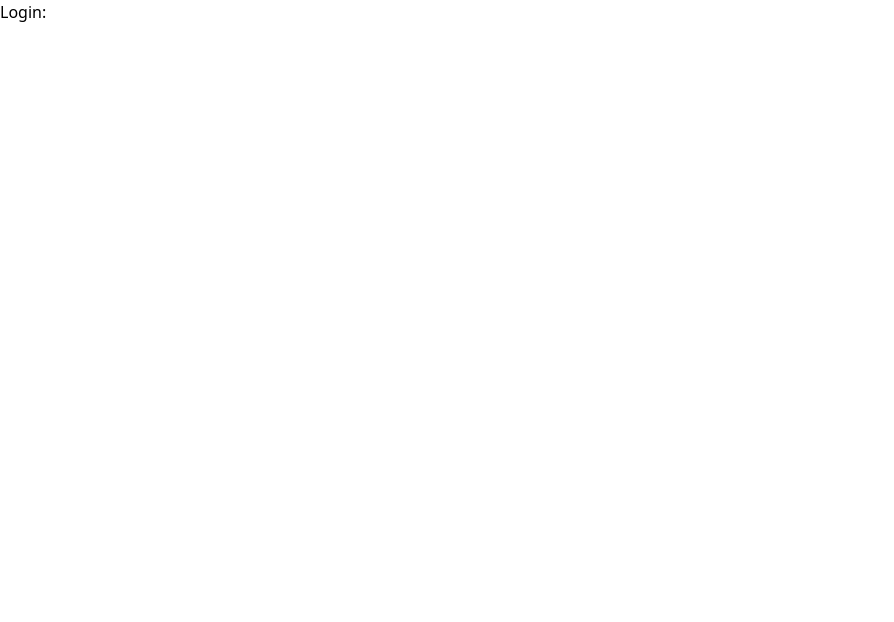
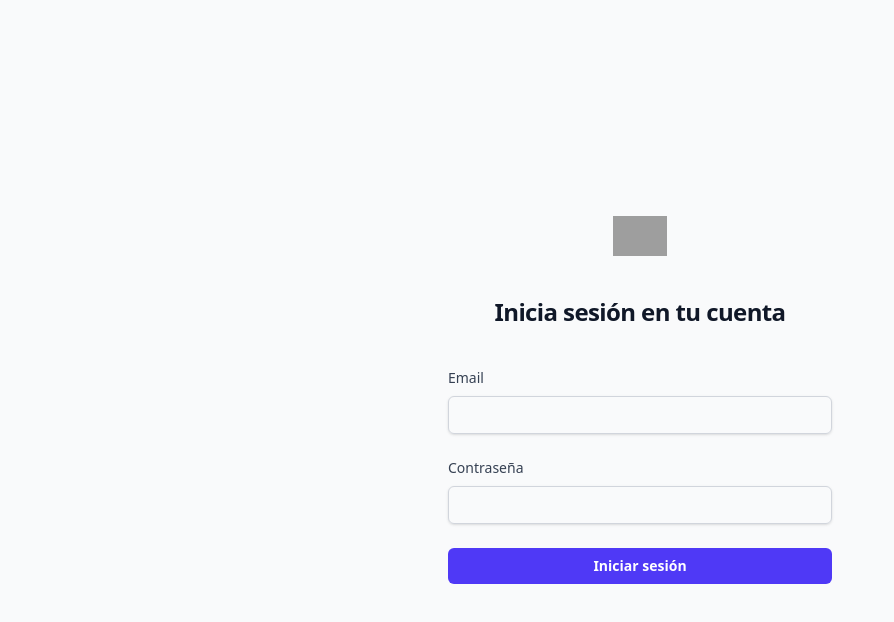
Before and after one commit to yamkrun/horas-de-servicio, a React (Vite) app: page / in a window 1280 px wide. Shown: the top 622 px of the page, without its empty margins (0-894 px from the left). Built offline with nearby package versions, Linux system fonts and the light colour scheme; grey boxes are pictures that could not be loaded.

Commit message:
Página de login: diseño y funcionalidad

```diff
--- a/src/pages/Login.jsx
+++ b/src/pages/Login.jsx
@@ -1,9 +1,135 @@
-import React from "react";
+import { useState } from "react";
+import { useNavigate } from "react-router-dom";
 
 export default function Login() {
+  const [email, setEmail] = useState("");
+  const [password, setPassword] = useState("");
+  const [error, setError] = useState("");
+  const [loading, setLoading] = useState(false);
+
+  const navigate = useNavigate();
+
+  const handleSubmit = async (e) => {
+    e.preventDefault();
+    setError("");
+    setLoading(true);
+
+    try {
+      const res = await fetch(
+        "https://www.hs-service.api.crealape.com/api/v1/auth/login",
+        {
+          method: "POST",
+          headers: { "Content-Type": "application/json" },
+          body: JSON.stringify({ email, password }),
+          credentials: "include",
+        }
+      );
+
+      if (!res.ok) {
+        const data = await res.json();
+        throw new Error(data.message || "Error en el login");
+      }
+
+      const profileRes = await fetch(
+        "https://www.hs-service.api.crealape.com/api/v1/auth/profile",
+        {
+          method: "GET",
+          credentials: "include",
+        }
+      );
+
+      const profile = await profileRes.json();
+
+      if (!profileRes.ok)
+        throw new Error(profile.message || "No se pudo obtener el perfil");
+
+      console.log("Perfil:", profile);
+
+      if (profile.role.name === "Admin") {
+        navigate("/Admin");
+      } else if (profile.role.name === "Student") {
+        navigate("/Student");
+      } else {
+        setError("Rol no reconocido");
+      }
+    } catch (err) {
+      console.error("Error:", err);
+      setError(err.message);
+    } finally {
+      setLoading(false);
+    }
+  };
+
   return (
-    <div>
-      <p>Login:</p>
+    <div className="flex min-h-screen flex-col justify-center px-6 py-12 lg:px-8 bg-gray-50">
+      <div className="sm:mx-auto sm:w-full sm:max-w-sm">
+        <img
+          alt="Your Company"
+          src="https://cloningles.estudiantefunval.org/moodle30/pluginfile.php/1/core_admin/logocompact/300x300/1733094194/LOGO%20FUNVAL%20MOODLE.png"
+          className="mx-auto h-10 w-auto"
+        />
+        <h2 className="mt-10 text-center text-2xl font-bold tracking-tight text-gray-900">
+          Inicia sesión en tu cuenta
+        </h2>
+      </div>
+
+      <div className="mt-10 sm:mx-auto sm:w-full sm:max-w-sm">
+        <form onSubmit={handleSubmit} className="space-y-6">
+          {/* Email */}
+          <div>
+            <label
+              htmlFor="email"
+              className="block text-sm font-medium text-gray-700"
+            >
+              Email
+            </label>
+            <div className="mt-2">
+              <input
+                id="email"
+                type="email"
+                value={email}
+                onChange={(e) => setEmail(e.target.value)}
+                required
+                className="block w-full rounded-md border border-gray-300 px-3 py-2 text-gray-900 shadow-sm placeholder-gray-400 focus:border-indigo-500 focus:ring-indigo-500 sm:text-sm"
+              />
+            </div>
+          </div>
+
+          {/* Password */}
+          <div>
+            <label
+              htmlFor="password"
+              className="block text-sm font-medium text-gray-700"
+            >
+              Contraseña
+            </label>
+            <div className="mt-2">
+              <input
+                id="password"
+                type="password"
+                value={password}
+                onChange={(e) => setPassword(e.target.value)}
+                required
+                className="block w-full rounded-md border border-gray-300 px-3 py-2 text-gray-900 shadow-sm placeholder-gray-400 focus:border-indigo-500 focus:ring-indigo-500 sm:text-sm"
+              />
+            </div>
+          </div>
+
+          {/* Error */}
+          {error && <p className="text-red-600 text-sm">{error}</p>}
+
+          {/* Botón */}
+          <div>
+            <button
+              type="submit"
+              disabled={loading}
+              className="flex w-full justify-center rounded-md bg-indigo-600 px-3 py-2 text-sm font-semibold text-white hover:bg-indigo-500 disabled:bg-indigo-300"
+            >
+              {loading ? "Iniciando sesión..." : "Iniciar sesión"}
+            </button>
+          </div>
+        </form>
+      </div>
     </div>
   );
 }
```
